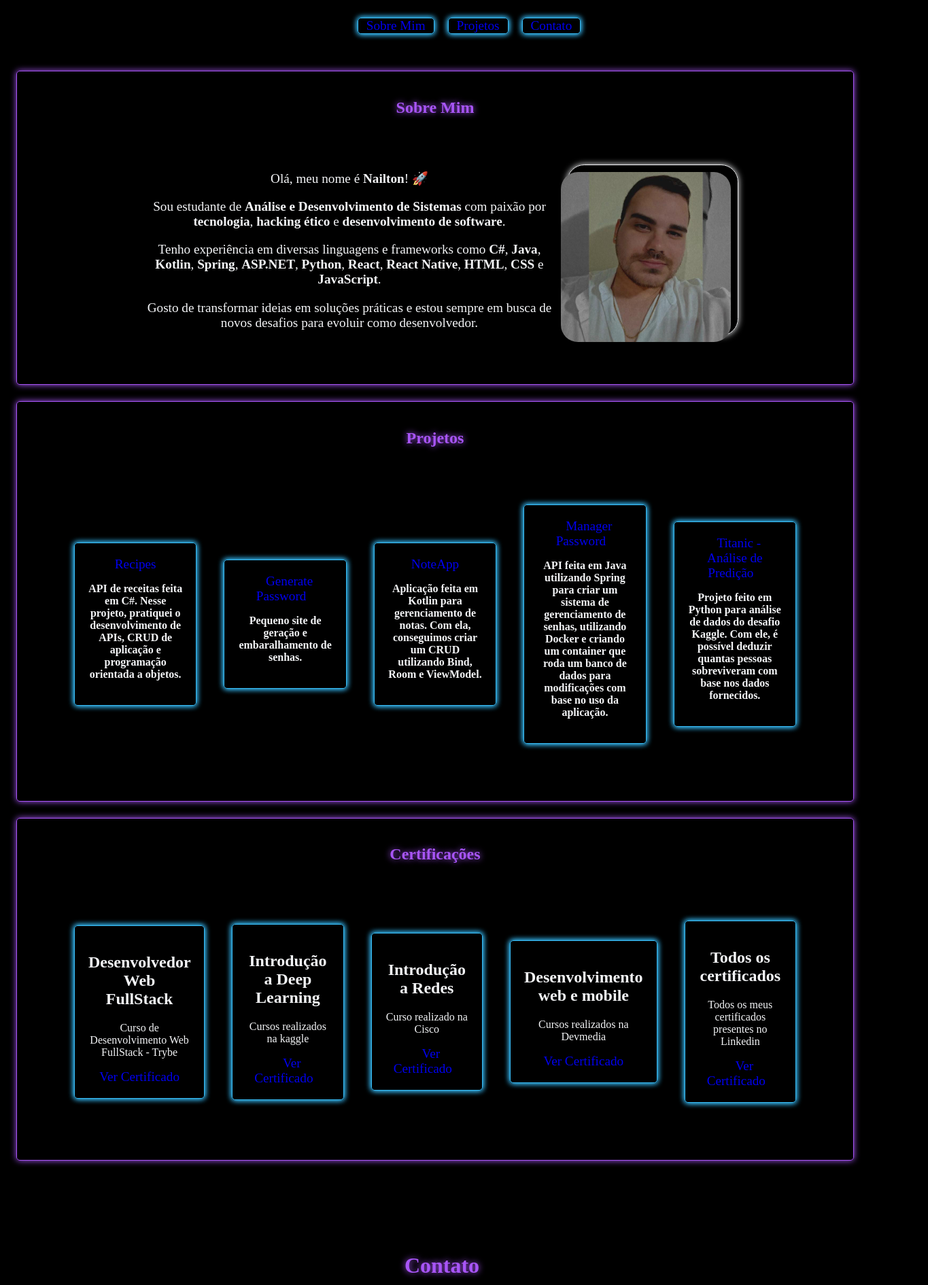
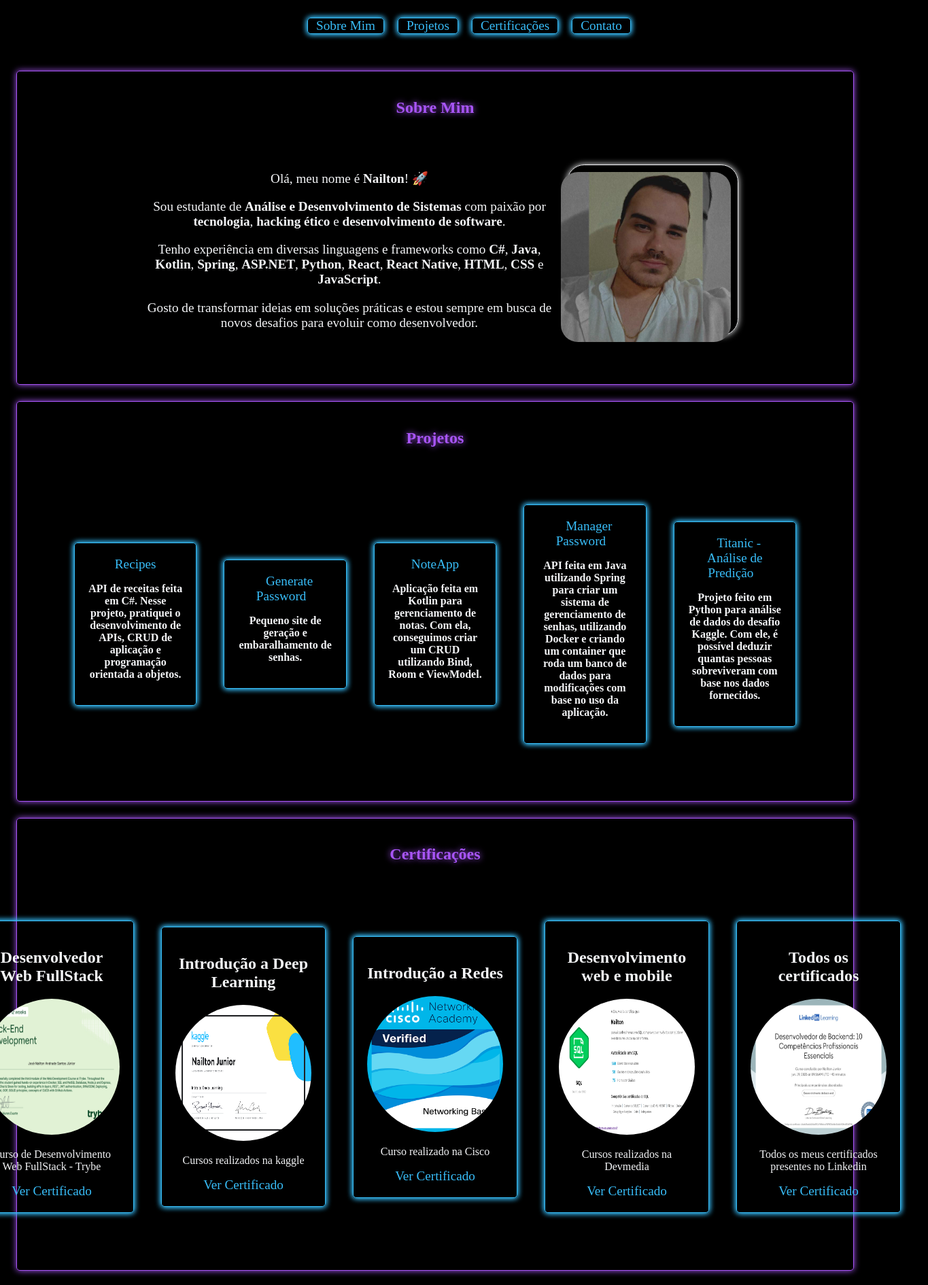
Before and after one commit to Naillton/Meu-Portifolio, a plain HTML site: page index.html in a window 1280 px wide. Shown: the top 1890 px of the page at 68% size, 1365 px wide, since content can reach past the window. Drawn offline with Linux system fonts and the light colour scheme.

Commit message:
update certification and blue color

```diff
--- a/index.html
+++ b/index.html
@@ -13,6 +13,7 @@
             <ul class="nav-links">
                 <li><a href="#about">Sobre Mim</a></li>
                 <li><a href="#project">Projetos</a></li>
+                <li><a href="#certifications">Certificações</a></li>
                 <li><a href="#contact">Contato</a></li>
             </ul>
         </nav>
@@ -32,7 +33,7 @@
                     <p>Gosto de transformar ideias em soluções práticas e estou sempre em busca de novos desafios para evoluir como desenvolvedor.</p>
                 </div>
                 <div class="profile-image">
-                    <img  src="img/profile.jpg" alt="Foto de Nailton Junior">
+                    <img class="img-prof" src="img/profile.jpg" alt="Foto de Nailton Junior">
                 </div>
             </div>
         </section>
@@ -74,30 +75,35 @@
         </section>
 
         <section id="principal-section">
-            <h1 id="">Certificações</h1>
+            <h1 id="certifications">Certificações</h1>
             <div class="certifications">
                 <div class="certification">
                     <h2>Desenvolvedor Web FullStack</h2>
+                    <img class="img-cert" src="img/trybe.png" alt="certificado">
                     <p>Curso de Desenvolvimento Web FullStack - Trybe</p>
                     <a href="https://api.accredible.com/v1/frontend/credential_website_embed_image/certificate/69623027" target="_blank">Ver Certificado</a>
                 </div>
                 <div class="certification">
                     <h2>Introdução a Deep Learning</h2>
+                    <img class="img-cert" src="img/kaggle.png" alt="certificado">
                     <p>Cursos realizados na kaggle</p>
                     <a href="https://www.kaggle.com/learn/certification/nailtonjunior/intro-to-deep-learning" target="_blank">Ver Certificado</a>
                 </div>
                 <div class="certification">
                     <h2>Introdução a Redes</h2>
+                    <img class="img-cert" src="img/cisco.png" alt="certificado">
                     <p>Curso realizado na Cisco</p>
                     <a href="https://www.credly.com/badges/450ee4ff-bd5b-436e-ba5f-9ed2fd79c566/linked_in_profile" target="_blank">Ver Certificado</a>
                 </div>
                 <div class="certification">
                     <h2>Desenvolvimento web e mobile</h2>
+                    <img class="img-cert" src="img/devmedia.PNG" alt="certificado">
                     <p>Cursos realizados na Devmedia</p>
                     <a href="https://www.devmedia.com.br/certificado/tecnologia/sql/nailton-3" target="_blank">Ver Certificado</a>
                 </div>
                 <div class="certification">
                     <h2>Todos os certificados</h2>
+                    <img class="img-cert" src="img/linkedin.jpg" alt="certificado">
                     <p>Todos os meus certificados presentes no Linkedin</p>
                     <a href="https://www.linkedin.com/in/nailtonjr/details/certifications/" target="_blank">Ver Certificado</a>
                 </div>
--- a/styles.css
+++ b/styles.css
@@ -66,6 +66,7 @@ a {
   font-size: 1.2rem;
   padding: 12px;
   position: relative;
+  color: var( --neon-blue);
   transition: transform 0.3s ease;
 }
 
@@ -145,7 +146,7 @@ h1 {
   position: relative;
 }
 
-img {
+.img-prof {
   position: absolute;
   width: 250px;
   height: 250px;
@@ -229,6 +230,12 @@ footer {
   box-shadow: 0 0 8px var(--neon-purple), 0 0 8px var(--neon-purple);
 }
 
+.img-cert {
+  width: 200px;
+  height: 200px;
+  border-radius: 50%;
+}
+
 @media (max-width: 1067px) {
   .profile-image {
     display: none;
```
Also changed, not shown: img/cisco.png (added), img/devmedia.PNG (added), img/kaggle.png (added), img/linkedin.jpg (added), img/trybe.png (added).
